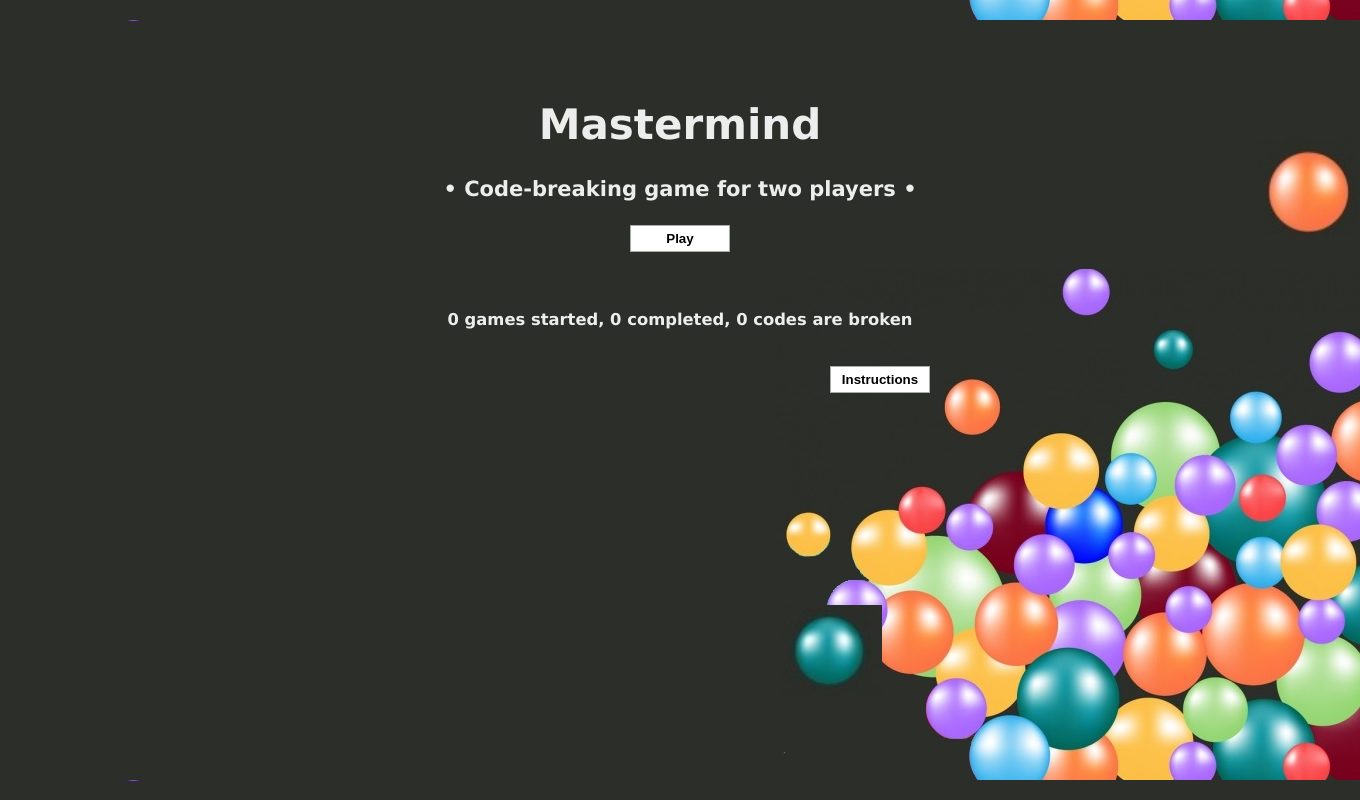
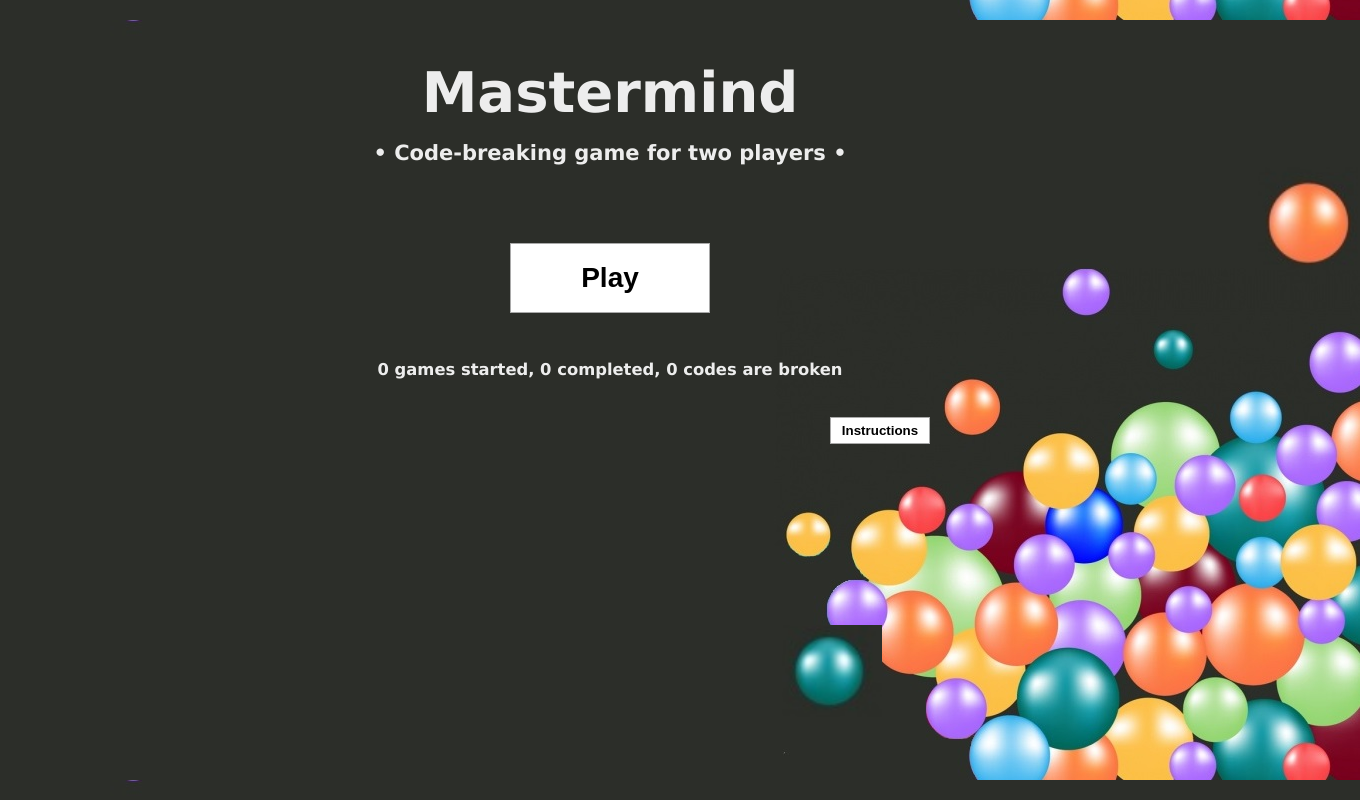
Before and after one commit to vemartens/WebData_Web_Assignment1, a Node server app: page / in a window 1360 px wide. Run offline with Node 20, Linux system fonts and the light colour scheme.

Commit message:
big play button and some small adjustments

```diff
--- a/public/stylesheets/splash.css
+++ b/public/stylesheets/splash.css
@@ -1,40 +1,53 @@
 @import "style.css";
 
+:root {
+    --toLeftFromCenter: -70px;
+}
+
 body {
-    /* position: relative;
-    left: 100px */
-    /* background-image: url("splashMastermindBackground.jpg"); */
+    display: table;
+    /* margin: 50px; */
+    margin: auto;
+    padding: 60px;
     background-image: url("background_balls.jpg");
     background-position: right;
     background-color: #cccccc;
-    padding: 100px;
-    display: table;
-    /* margin: 50px; */
-    margin: auto;
     vertical-align: middle;
     text-align: center;
     vertical-align: middle;
     color: rgba(255, 255, 255, 0.918);
 }
 h1 {
-    font-size: 300%;
+    font-size: 400%;
+    position: relative;
+    left: var(--toLeftFromCenter);
 }
 
 h2 {
     position: relative;
-    bottom: 7px;
+    bottom: 30px;
+    left: var(--toLeftFromCenter);
 }
 
 .playButton {
-    /* position: relative;   */
-    /* bottom: -100px; */
-    size: 200%;
+    font-size: 200%;
+    width: 200px;   /* normaal is het breedte 10*/
+    height: 70px;
+    position: relative;
+    bottom: -30px;
+    left: var(--toLeftFromCenter);
 }
 
 #instruction{
     position: relative;
-    bottom: -100px;
+    bottom: -120px;
     left: 200px;
+}
+
+h3 {
+    position: relative;
+    bottom: -20px;
+    left: var(--toLeftFromCenter);
 }
 
 #bolpic{
@@ -99,9 +112,9 @@
 }
 
 @keyframes movingSmall {
-    0% {bottom: -250px}
-    25% {bottom: -200px}
-    50% {bottom: -250px}
-    75% {bottom: -200px}
-    100% {bottom: -250px}
+    0% {bottom: -240px}
+    25% {bottom: -190px}
+    50% {bottom: -240px}
+    75% {bottom: -190px}
+    100% {bottom: -240px}
 }
```
